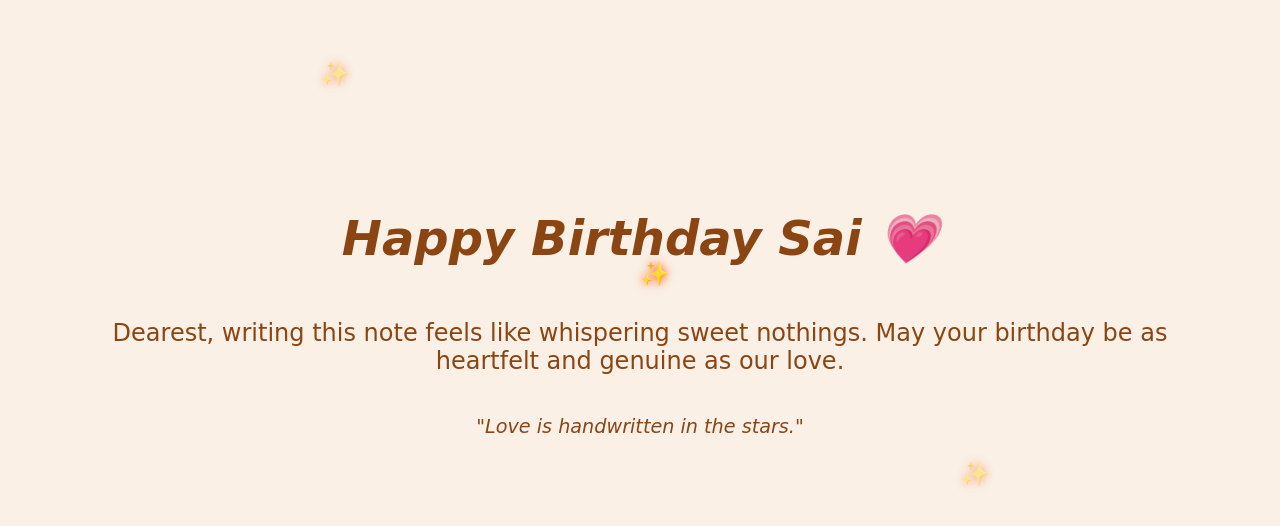
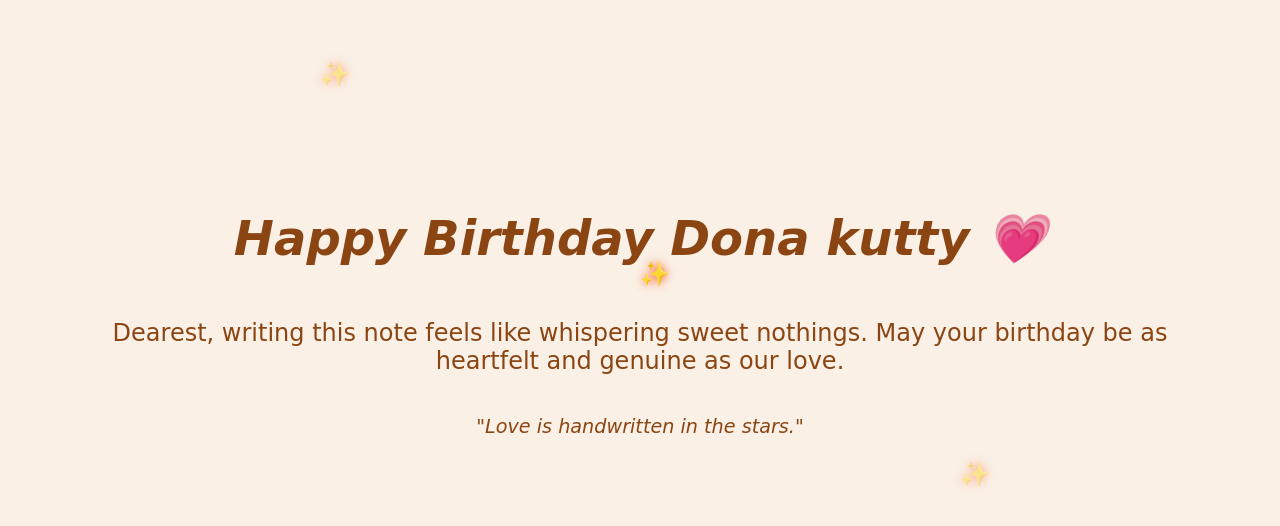
Before and after one commit to joel24abrahamiv/birthday-surprise, a plain HTML site: page index.html in a window 1280 px wide. Shown: the part 140-666 px from the top of the page. Drawn offline with Linux system fonts and the light colour scheme.

Commit message:
Update index.html

```diff
--- a/index.html
+++ b/index.html
@@ -15,7 +15,7 @@
     </style>
 </head>
 <body>
-    <h1>Happy Birthday Sai 💗</h1>
+    <h1>Happy Birthday Dona kutty 💗</h1>
     <p>Dearest, writing this note feels like whispering sweet nothings. May your birthday be as heartfelt and genuine as our love.</p>
     <p class="quote">"Love is handwritten in the stars."</p>
     <div class="neon">
```
